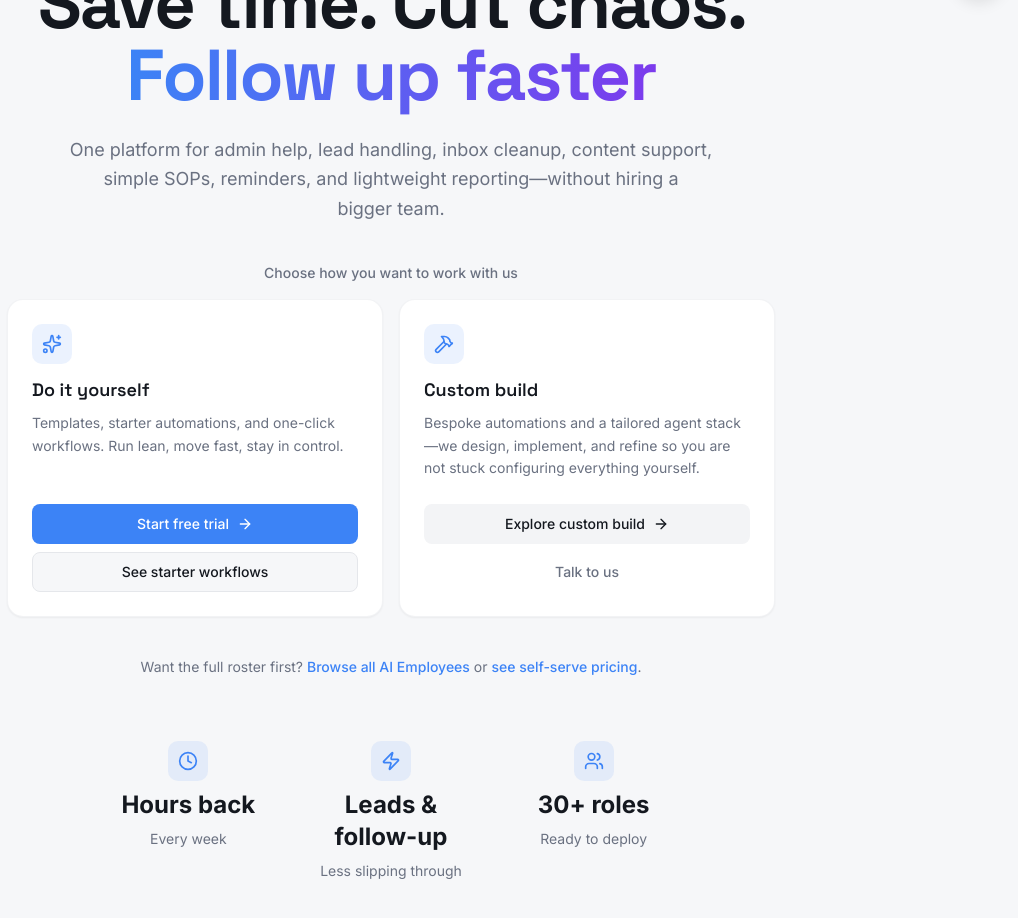
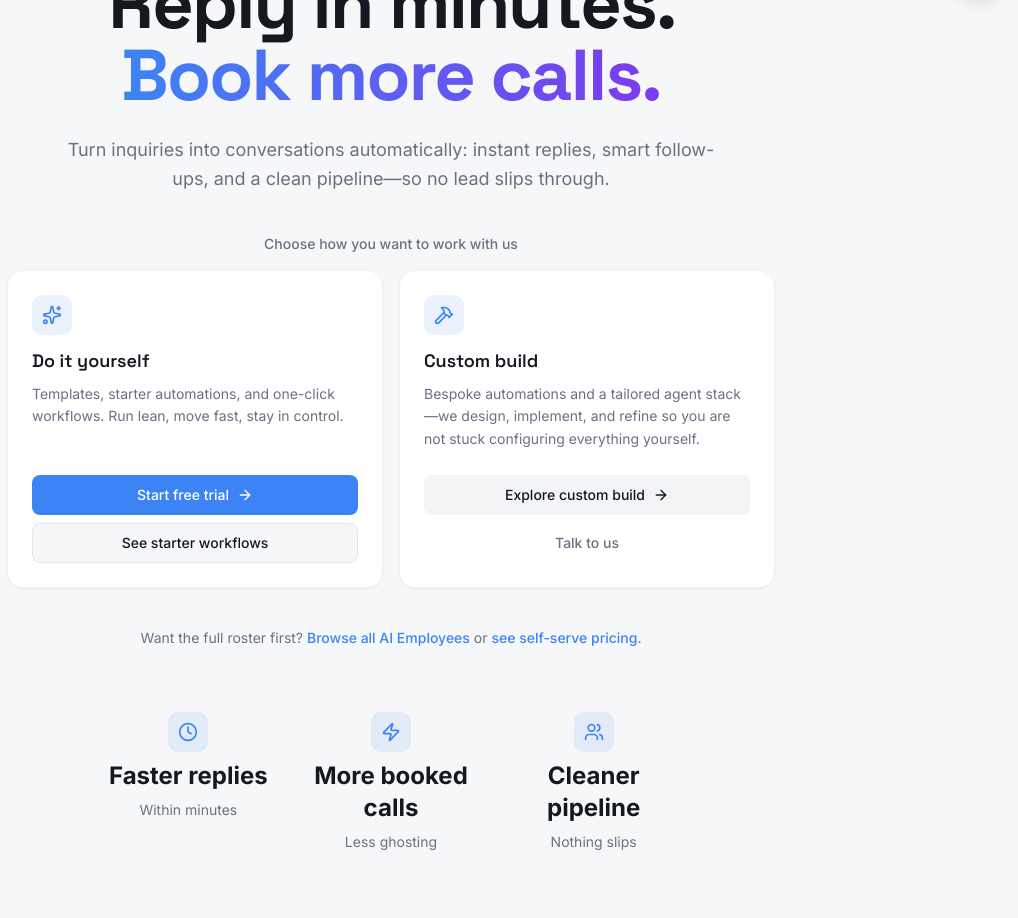
Before and after one commit to gvenz33/v0-ai-employee-subscription-app, a Next.js app: page / in a window 1280 px wide. Shown: the part 780-1698 px from the top of the page, without its empty margins (249-1267 px from the left). Built offline with nearby package versions, Linux system fonts and the light colour scheme; no server answers.

Commit message:
Update hero to lead follow-up wedge

```diff
--- a/components/landing/hero.tsx
+++ b/components/landing/hero.tsx
@@ -24,19 +24,18 @@ export function Hero() {
 
         <div className="mb-6 inline-flex items-center gap-2 rounded-full border border-primary/20 bg-primary/5 px-4 py-1.5 text-sm text-primary">
           <Clock className="h-4 w-4" />
-          <span>Your small-business AI back office</span>
+          <span>Lead follow-up autopilot for founders</span>
         </div>
 
         <h1 className="font-display text-balance text-4xl font-bold tracking-tight text-foreground sm:text-6xl lg:text-7xl">
-          Save time. Cut chaos.{" "}
+          Reply in minutes.{" "}
           <span className="bg-gradient-to-r from-primary to-accent bg-clip-text text-transparent">
-            Follow up faster
+            Book more calls.
           </span>
         </h1>
 
         <p className="mx-auto mt-6 max-w-2xl text-pretty text-lg leading-relaxed text-muted-foreground">
-          One platform for admin help, lead handling, inbox cleanup, content support, simple SOPs, reminders, and
-          lightweight reporting—without hiring a bigger team.
+          Turn inquiries into conversations automatically: instant replies, smart follow-ups, and a clean pipeline—so no lead slips through.
         </p>
 
         <PathChoice />
@@ -58,22 +57,22 @@ export function Hero() {
             <div className="flex h-10 w-10 items-center justify-center rounded-lg bg-primary/10">
               <Clock className="h-5 w-5 text-primary" />
             </div>
-            <span className="text-2xl font-bold text-foreground">Hours back</span>
-            <span className="text-sm text-muted-foreground">Every week</span>
+            <span className="text-2xl font-bold text-foreground">Faster replies</span>
+            <span className="text-sm text-muted-foreground">Within minutes</span>
           </div>
           <div className="flex flex-col items-center gap-2">
             <div className="flex h-10 w-10 items-center justify-center rounded-lg bg-primary/10">
               <Zap className="h-5 w-5 text-primary" />
             </div>
-            <span className="text-2xl font-bold text-foreground">Leads &amp; follow-up</span>
-            <span className="text-sm text-muted-foreground">Less slipping through</span>
+            <span className="text-2xl font-bold text-foreground">More booked calls</span>
+            <span className="text-sm text-muted-foreground">Less ghosting</span>
           </div>
           <div className="flex flex-col items-center gap-2">
             <div className="flex h-10 w-10 items-center justify-center rounded-lg bg-primary/10">
               <Users className="h-5 w-5 text-primary" />
             </div>
-            <span className="text-2xl font-bold text-foreground">30+ roles</span>
-            <span className="text-sm text-muted-foreground">Ready to deploy</span>
+            <span className="text-2xl font-bold text-foreground">Cleaner pipeline</span>
+            <span className="text-sm text-muted-foreground">Nothing slips</span>
           </div>
         </div>
       </div>
```
Also changed, not shown: 1 other file (tests, documents, lock files or other folders).
